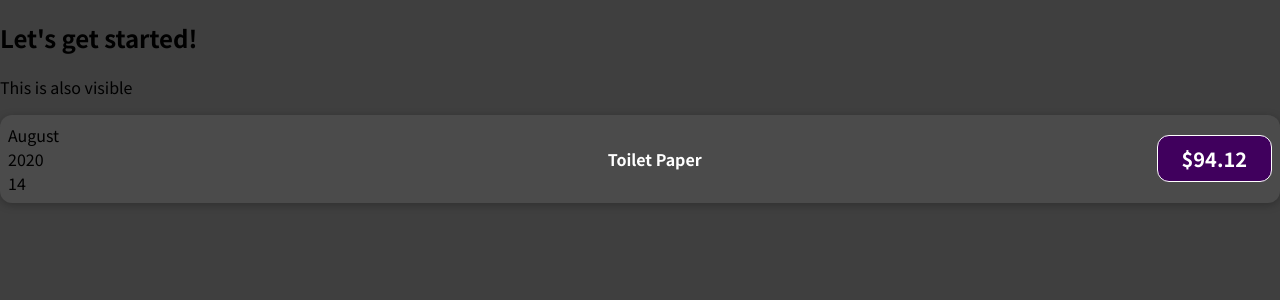
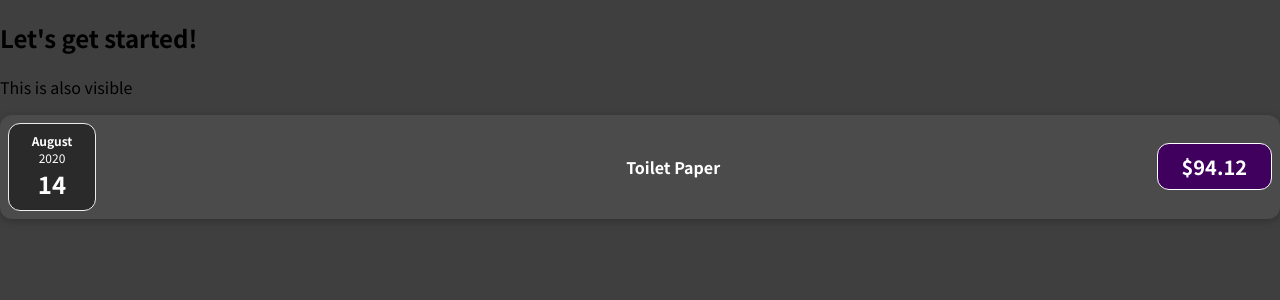
Before and after one commit to shivrajpro/understanding-react, a JavaScript app: page / in a window 1280 px wide. Shown: the top 300 px of the page. Built offline with nearby package versions, Linux system fonts and the light colour scheme.

Commit message:
creating expense date cmp

```diff
--- a/src/App.js
+++ b/src/App.js
@@ -31,7 +31,7 @@
         date={expenses[0].date}
         title={expenses[0].title}
         amount={expenses[0].amount}
-      ></ExpenseItem>
+      />
     </div>
   );
 }
--- /dev/null
+++ b/src/components/ExpenseDate.css
@@ -0,0 +1,26 @@
+.expense-date {
+  display: flex;
+  flex-direction: column;
+  width: 5.5rem;
+  height: 5.5rem;
+  border: 1px solid #ececec;
+  background-color: #2a2a2a;
+  color: white;
+  border-radius: 12px;
+  align-items: center;
+  justify-content: center;
+}
+
+.expense-date__month {
+  font-size: 0.75rem;
+  font-weight: bold;
+}
+
+.expense-date__year {
+  font-size: 0.75rem;
+}
+
+.expense-date__day {
+  font-size: 1.5rem;
+  font-weight: bold;
+}
--- /dev/null
+++ b/src/components/ExpenseDate.js
@@ -0,0 +1,18 @@
+import "./ExpenseDate.css"
+
+function ExpenseDate(props) {
+    const month = props.date.toLocaleString("en-US", { month: "long" });
+    const year = props.date.getFullYear();
+    const day = props.date.toLocaleString("en-US", { day: "2-digit" });
+
+    return (
+        <div className="expense-date" >
+            <div className="expense-date__month" > {month} </div>
+            <div className="expense-date__year"> {year} </div>
+            <div className="expense-date__day"> {day} </div>
+        </div>
+    )
+}
+
+
+export default ExpenseDate;
--- a/src/components/ExpenseItem.js
+++ b/src/components/ExpenseItem.js
@@ -1,17 +1,10 @@
+import ExpenseDate from "./ExpenseDate";
 import "./ExpenseItem.css";
 function ExpenseItem(props) {
-  const month = props.date.toLocaleString("en-US", { month: "long" });
-  const year = props.date.getFullYear();
-  const day = props.date.toLocaleString("en-US", { day: "2-digit" });
 
-  console.log("qq year", year);
   return (
     <div className="expense-item">
-        <div>
-            <div> {month} </div>
-            <div> {year} </div>
-            <div> {day} </div>
-        </div>
+        <ExpenseDate date={props.date} />
         <div className="expense-item__description"></div>
         <h2>{props.title}</h2>
         <div className="expense-item__price">${props.amount}</div>
```
